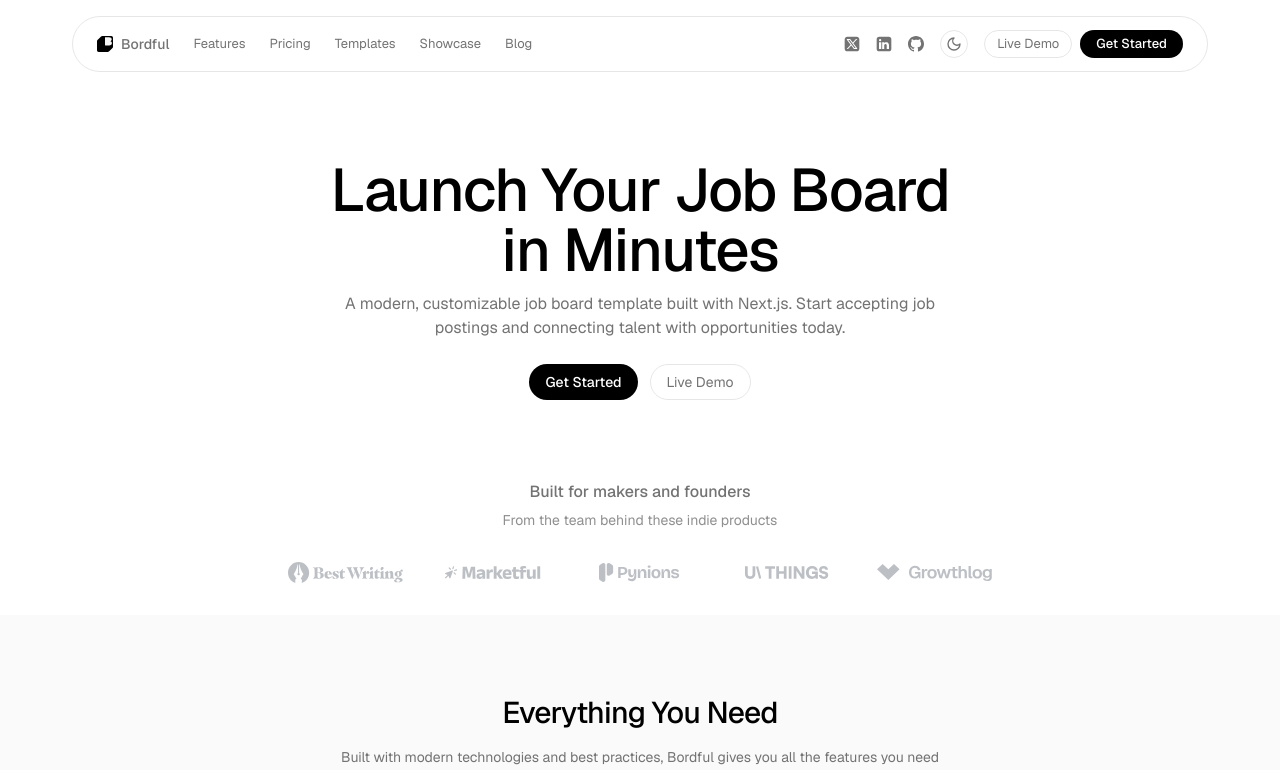
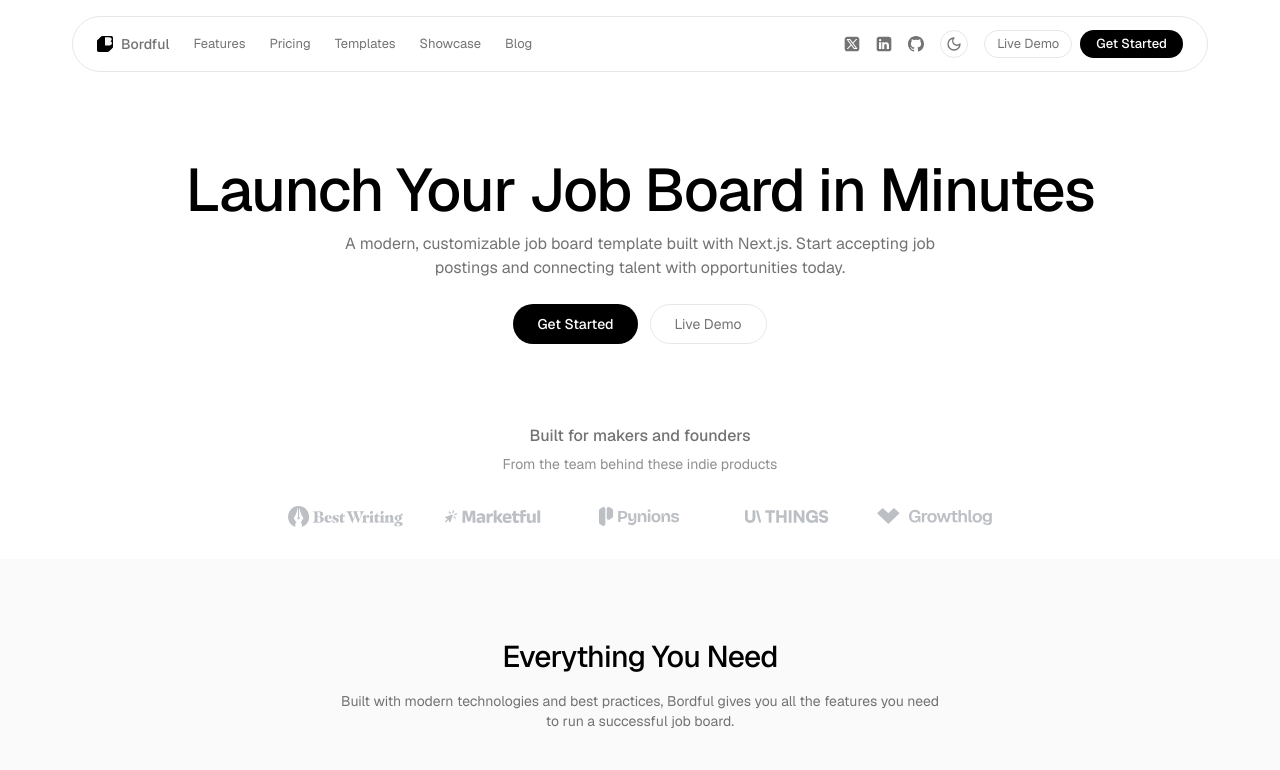
Before and after one commit to craftyme/bordful-marketing, a Next.js app: page / in a window 1280 px wide. Shown: the top 770 px of the page. Built offline with nearby package versions, Linux system fonts and the light colour scheme.

Commit message:
Update hero.tsx

```diff
--- a/components/hero.tsx
+++ b/components/hero.tsx
@@ -1,34 +1,48 @@
+import * as React from "react";
 import { Section } from "./ui/section";
 import { Container } from "./ui/container";
 import { CustomLink } from "./ui/link";
 import { siteConfig } from "@/lib/constants";
 
-export function Hero() {
+const HeroContent = React.memo(function HeroContent() {
   return (
-    <Section padding="hero" className="text-center">
     <Container>
       <h1 className="text-3xl font-medium tracking-tight sm:text-4xl md:text-5xl lg:text-6xl">
-          Launch Your Job Board <br className="hidden sm:inline" />
-          in Minutes
+        Launch Your Job Board{" "}
+        <span className="hidden sm:inline">in Minutes</span>
+        <span className="sm:hidden">in Minutes</span>
       </h1>
       <p className="mx-auto mt-3 max-w-[600px] text-base text-muted-foreground">
         {siteConfig.description}. Start accepting job postings and connecting
         talent with opportunities today.
       </p>
       <div className="mt-6 flex flex-col gap-3 sm:flex-row sm:justify-center">
-          <CustomLink href="#" variant="primary" className="h-9 px-4 text-sm">
+        <CustomLink
+          href="#"
+          variant="primary"
+          className="h-10 px-6 text-sm"
+          aria-label="Get started with Bordful"
+        >
           Get Started
         </CustomLink>
         <CustomLink
           href={siteConfig.links.demo}
           variant="button"
-            className="h-9 px-4 text-sm"
+          className="h-10 px-6 text-sm"
           external
+          aria-label="View live demo of Bordful"
         >
           Live Demo
         </CustomLink>
       </div>
     </Container>
+  );
+});
+
+export function Hero() {
+  return (
+    <Section padding="hero" className="text-center">
+      <HeroContent />
     </Section>
   );
 }
```
Lines whose indentation alone changed are shown as unchanged.
